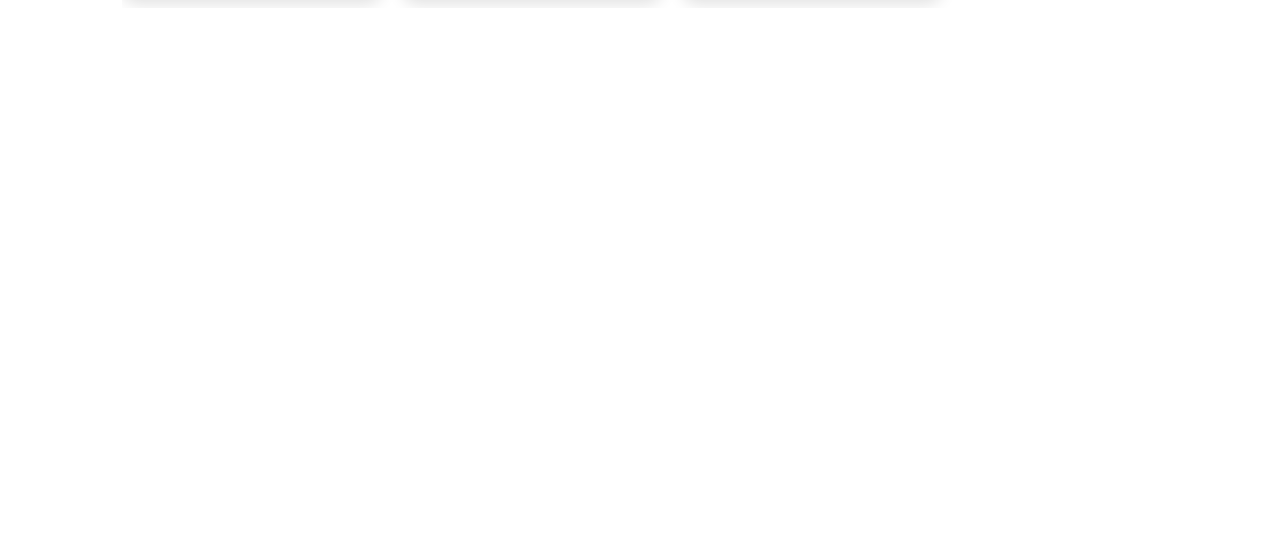
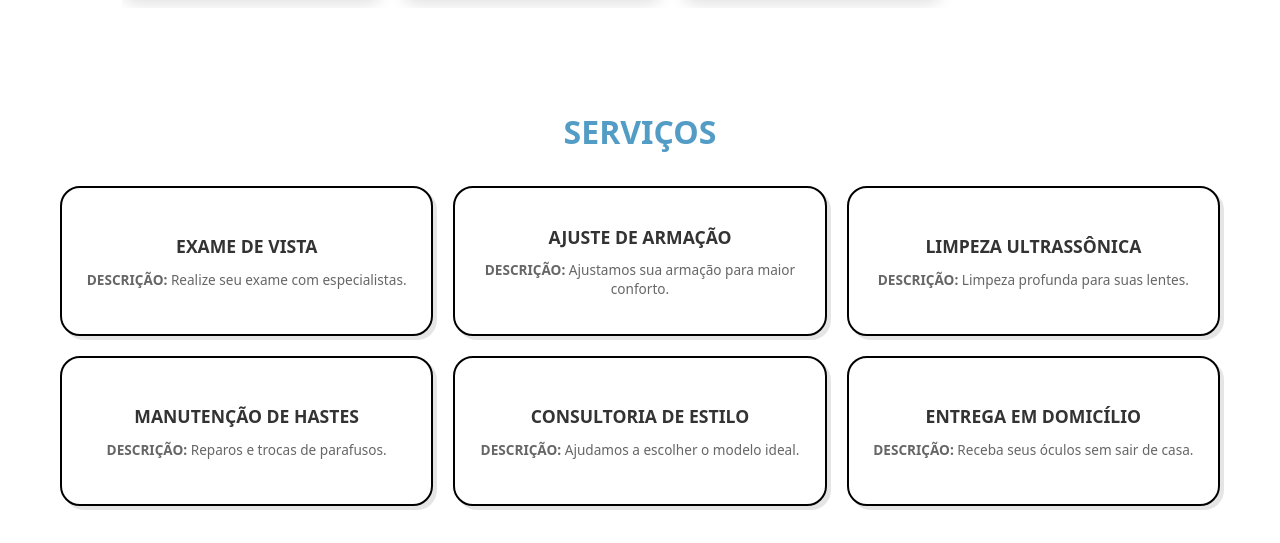
Before and after one commit to rodrigocav/Site-Otica-Arte, a React (Vite) app: page / in a window 1280 px wide. Shown: the part 1099-1642 px from the top of the page. Before the commit the page ends 1167 px from the top, so only its background shows below. Built offline with nearby package versions, Linux system fonts and the light colour scheme.

Commit message:
Feat: Incluindo Services e ServiceCard

```diff
--- a/src/App.jsx
+++ b/src/App.jsx
@@ -1,6 +1,7 @@
 import Header from './components/header'
 import Hero from './components/hero'
 import { RelatedProducts } from "./components/RelatedProducts/RelatedProducts";
+import Services from './components/Services';
 
 function App() {
 
@@ -13,6 +14,7 @@
       <Header />
       <Hero />
       <RelatedProducts onProductClick={handleProductClick} />
+      <Services />
     </>
   );
 }
--- /dev/null
+++ b/src/components/ServiceCard/index.jsx
@@ -0,0 +1,18 @@
+import React from 'react';
+import './styles.css';
+
+// Usamos a desestruturação para pegar as props
+const ServiceCard = ({ titulo, descricao }) => {
+  return (
+    <div className="card-container">
+      <div className="card-content">
+        <h3 className="card-title">{titulo}</h3>
+        <p className="card-text">
+          <strong>DESCRIÇÃO:</strong> {descricao}
+        </p>
+      </div>
+    </div>
+  );
+};
+
+export default ServiceCard;
--- /dev/null
+++ b/src/components/ServiceCard/styles.css
@@ -0,0 +1,32 @@
+.card-container {
+  border: 2px solid #000; /* Borda preta do seu rascunho */
+  border-radius: 20px;    /* Cantos bem arredondados */
+  padding: 20px;
+  background-color: #ffffff;
+  display: flex;
+  flex-direction: column;
+  justify-content: center;
+  align-items: center;
+  min-height: 150px;
+  transition: all 0.3s ease;
+  box-shadow: 4px 4px 0px rgba(0, 0, 0, 0.1); /* Sombra leve */
+}
+
+.card-container:hover {
+  background-color: #f9f9f9;
+  transform: scale(1.02); /* Aumenta levemente ao passar o mouse */
+}
+
+.card-title {
+  font-size: 1.1rem;
+  font-weight: bold;
+  text-transform: uppercase;
+  margin-bottom: 10px;
+  color: #333;
+}
+
+.card-text {
+  font-size: 0.85rem;
+  color: #666;
+  line-height: 1.4;
+}
--- /dev/null
+++ b/src/components/Services/index.jsx
@@ -0,0 +1,32 @@
+import React from 'react';
+import './styles.css';
+import ServiceCard from '../ServiceCard';
+
+const Services = () => {
+  const listaServicos = [
+    { id: 1, titulo: "Exame de Vista", desc: "Realize seu exame com especialistas." },
+    { id: 2, titulo: "Ajuste de Armação", desc: "Ajustamos sua armação para maior conforto." },
+    { id: 3, titulo: "Limpeza Ultrassônica", desc: "Limpeza profunda para suas lentes." },
+    { id: 4, titulo: "Manutenção de Hastes", desc: "Reparos e trocas de parafusos." },
+    { id: 5, titulo: "Consultoria de Estilo", desc: "Ajudamos a escolher o modelo ideal." },
+    { id: 6, titulo: "Entrega em Domicílio", desc: "Receba seus óculos sem sair de casa." },
+  ];
+
+  return (
+    <section className="services-section">
+      <h2 className="services-title">SERVIÇOS</h2>
+
+      <div className="services-grid">
+        {listaServicos.map((servico) => (
+          <ServiceCard
+            key={servico.id}
+            titulo={servico.titulo}
+            descricao={servico.desc}
+          />
+        ))}
+      </div>
+    </section>
+  );
+};
+
+export default Services;
--- /dev/null
+++ b/src/components/Services/styles.css
@@ -0,0 +1,50 @@
+.services-section {
+  padding: 40px 20px;
+  max-width: 1200px;
+  margin: 0 auto;
+  text-align: center;
+}
+
+.services-title {
+  font-size: 2rem;
+  margin-bottom: 30px;
+  font-weight: bold;
+  color: #539CC6;
+}
+
+.services-grid {
+  display: grid;
+  /* Cria 3 colunas iguais no desktop */
+  grid-template-columns: repeat(3, 1fr);
+  gap: 20px;
+}
+
+.service-card {
+  border: 2px solid #000; /* Borda preta conforme desenho */
+  border-radius: 15px;    /* Cantos arredondados */
+  padding: 20px;
+  background-color: #fff;
+  transition: transform 0.3s ease;
+}
+
+.service-card:hover {
+  transform: translateY(-5px); /* Efeito visual ao passar o mouse */
+}
+
+.service-card h3 {
+  margin-bottom: 15px;
+  font-size: 1.2rem;
+  text-transform: uppercase;
+}
+
+.service-card p {
+  font-size: 0.9rem;
+  color: #555;
+}
+
+/* Responsividade: No celular fica 1 card por linha */
+@media (max-width: 768px) {
+  .services-grid {
+    grid-template-columns: 1fr;
+  }
+}
```
